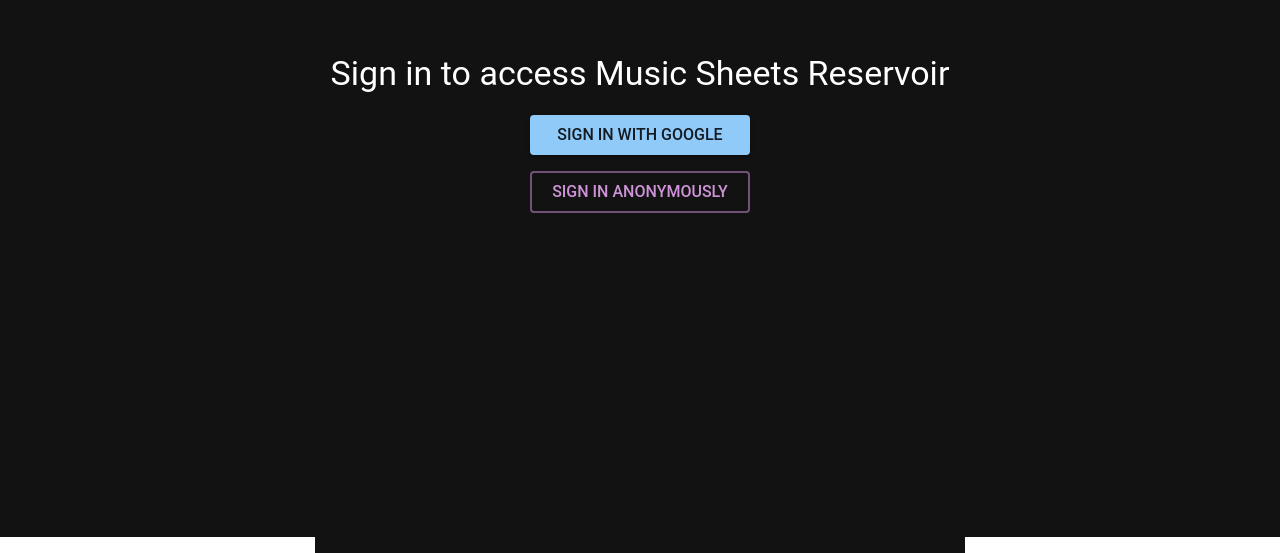
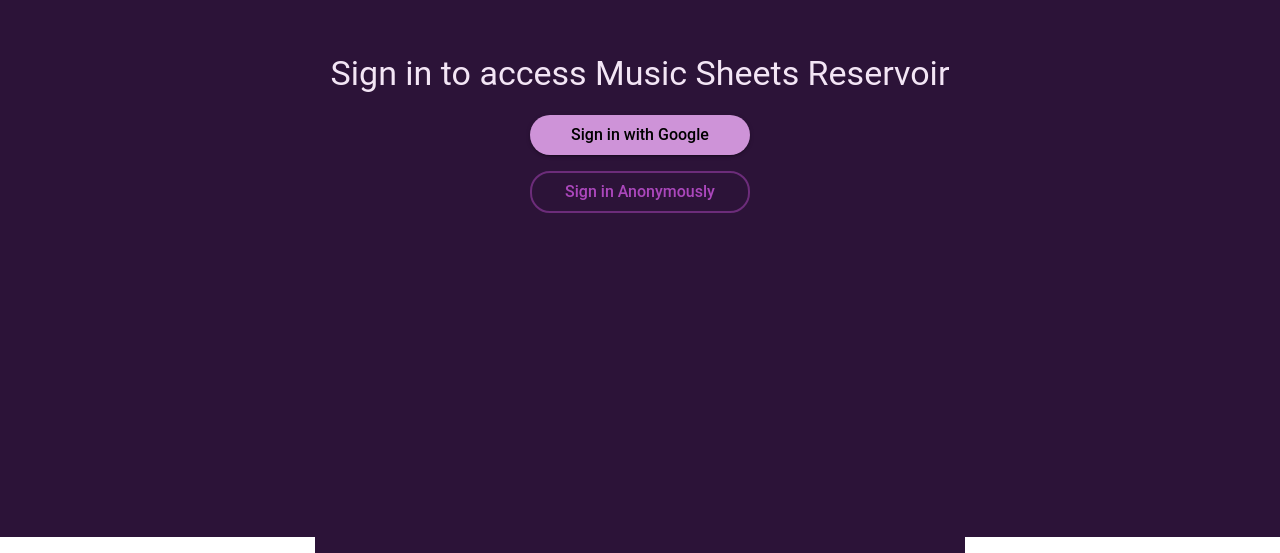
Before and after one commit to Timothy-Cao/music-sheets-app-frontend, a React (Create React App) app: page / in a window 1280 px wide. Shown: the part 263-816 px from the top of the page. Built offline with nearby package versions, Linux system fonts and the light colour scheme; no server answers; the HTML template or start-up script is replaced by a standard one.

Commit message:
changed theme and style

```diff
--- a/src/App.js
+++ b/src/App.js
@@ -54,7 +54,7 @@ function App() {
               }}
             >
               <Box sx={{ padding: 2 }}>
-                <Typography variant="h2" gutterBottom>
+                <Typography variant="h2" gutterBottom sx={{ textAlign: "center" , marginTop: 2}}>
                   Music Sheets
                 </Typography>
                 <Box
--- a/src/InputForm.js
+++ b/src/InputForm.js
@@ -66,11 +66,12 @@ const InputForm = () => {
             padding: 3,
             maxWidth: 500,
             margin: "auto",
-        backgroundColor: theme.palette.background.paper,
+            backgroundColor: theme.palette.background.default, // Use secondary color
             boxShadow: theme.shadows[3],
             borderRadius: 2,
         }}
         >
+
       <Typography
         variant="h4"
         gutterBottom
--- a/src/theme.js
+++ b/src/theme.js
@@ -3,31 +3,69 @@ import { createTheme } from "@mui/material/styles";
 export const lightTheme = createTheme({
   palette: {
     mode: "light",
+    primary: {
+      main: "#9c27b0", // Purple for primary color
+      contrastText: "#ffffff", // White text for contrast
+    },
+    secondary: {
+      main: "#ba68c8", // Lighter purple for secondary color
+      contrastText: "#ffffff",
+    },
     background: {
-      default: "#f5f5f5",
+      default: "#f3e5f5", // Light purple background
       paper: "#ffffff",
     },
     text: {
-      primary: "#000000",
+      primary: "#4a148c", // Darker purple for text
+      secondary: "#6a1b9a", // Accent text color
     },
   },
   typography: {
     fontFamily: "Roboto, Arial, sans-serif",
+  },
+  components: {
+    MuiButton: {
+      styleOverrides: {
+        root: {
+          borderRadius: "20px", // Rounded buttons
+          textTransform: "none", // No capitalization in text
+        },
+      },
+    },
   },
 });
 
 export const darkTheme = createTheme({
   palette: {
     mode: "dark",
+    primary: {
+      main: "#ce93d8", // Softer purple for dark mode primary
+      contrastText: "#000000", // Dark text for contrast
+    },
+    secondary: {
+      main: "#ab47bc", // Slightly brighter purple for secondary
+      contrastText: "#ffffff",
+    },
     background: {
-      default: "#121212",
-      paper: "#1e1e1e",
+      default: "#2c1338", // Dark purple background
+      paper: "#3c1a4d", // Slightly lighter dark purple for paper
     },
     text: {
-      primary: "#ffffff",
+      primary: "#f3e5f5", // Light text for contrast
+      secondary: "#d1c4e9", // Subtle accent for text
     },
   },
   typography: {
     fontFamily: "Roboto, Arial, sans-serif",
   },
+  components: {
+    MuiButton: {
+      styleOverrides: {
+        root: {
+          borderRadius: "20px", // Rounded buttons
+          textTransform: "none", // No capitalization in text
+        },
+      },
+    },
+  },
 });
```
Lines whose indentation alone changed are shown as unchanged.
